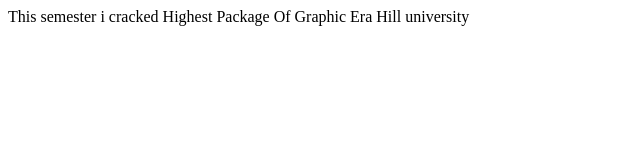
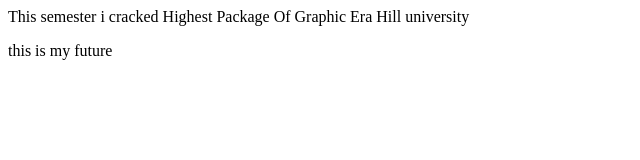
Before and after one commit to vivekmelkani16/Future, a plain HTML site: page index.html in a window 1280 px wide. Shown: the full height of the page, 0-640 px from the left. Drawn offline with Linux system fonts and the light colour scheme.

Commit message:
this is my future

```diff
--- a/index.html
+++ b/index.html
@@ -1 +1,2 @@
 <p>This semester i cracked Highest Package Of Graphic Era Hill university</p>
+<p>this is my future</p>
```
